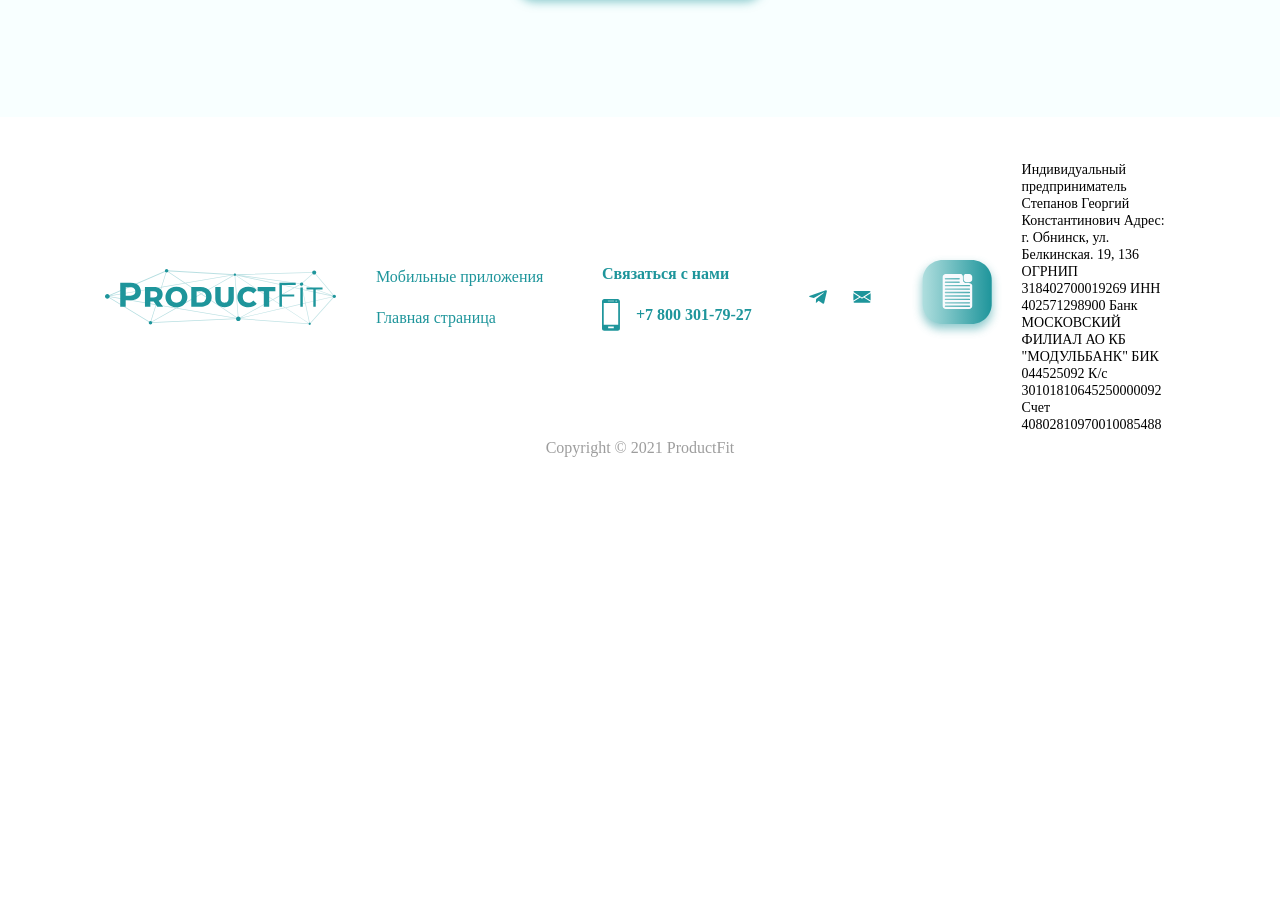
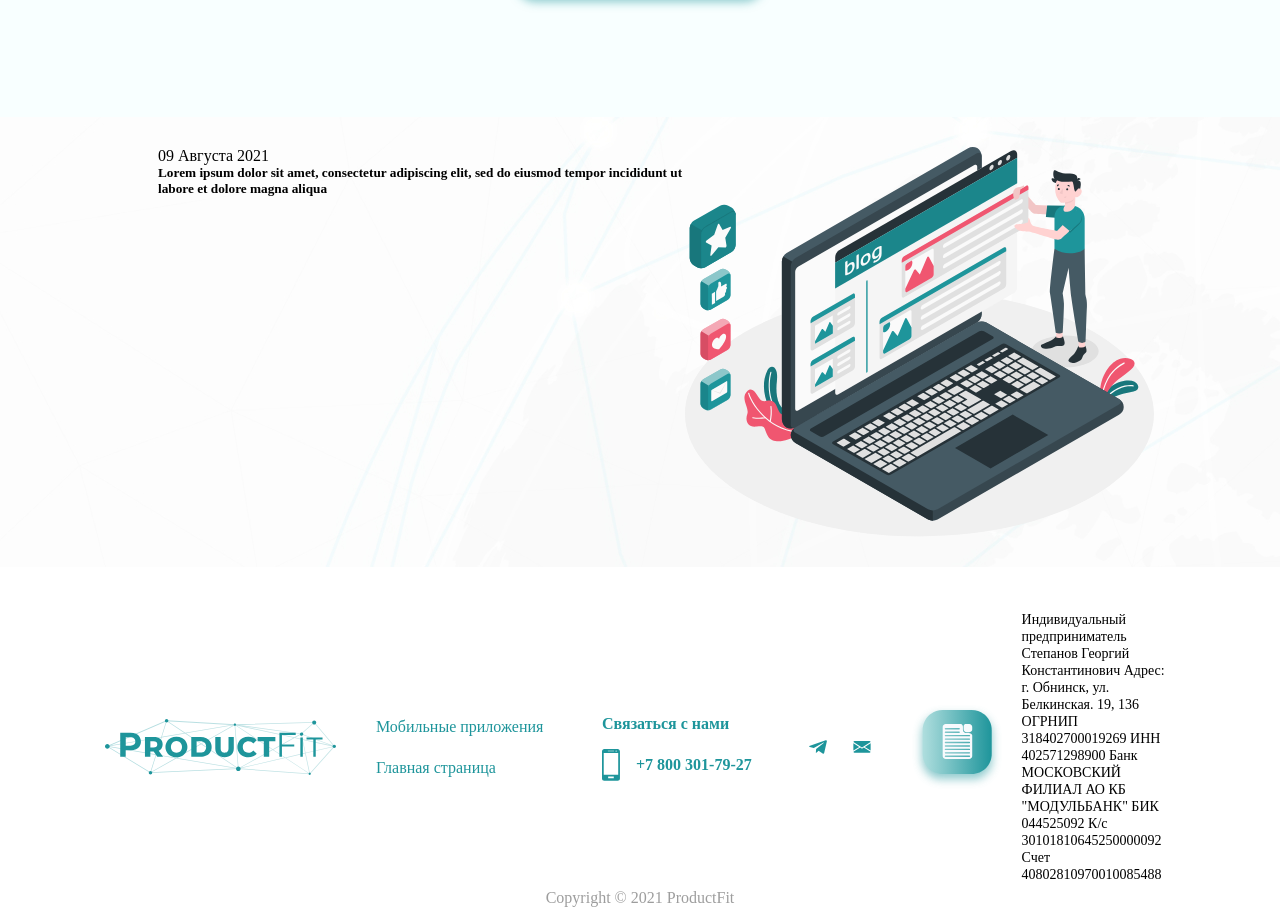
Before and after one commit to Maximb9/productFit, a website: page app/index.html in a window 1280 px wide. Shown: the part 3098-4005 px from the top of the page. Before the commit the page ends 3555 px from the top, so only its background shows below. Drawn offline with Linux system fonts and the light colour scheme; files whose address does not match are found by name; a web font is replaced by a local one.

Commit message:
section banner

```diff
--- a/app/index.html
+++ b/app/index.html
@@ -168,6 +168,18 @@
                     <button class="command__button">Все проекты</button>
                 </div>
             </section>
+            <section class="banner">
+                <div class="container">
+                    <div class="banner__inner">
+                        <div class="banner__info">
+                            <div class="banner__data">09 Августа 2021</div>
+                            <h5 class="banner__title">Lorem ipsum dolor sit amet, consectetur adipiscing elit, sed do
+                                eiusmod tempor incididunt ut labore et dolore magna aliqua</h5>
+                        </div>
+                        <img class="banner__image" src="images/Character.svg" alt="">
+                    </div>
+                </div>
+            </section>
         </main>
         <footer class="footer">
             <div class="footer__inner">
--- a/app/scss/style.scss
+++ b/app/scss/style.scss
@@ -431,3 +431,16 @@
         margin-bottom: 120px;
     }
 }
+
+.banner {
+    min-height: 450px;
+    background-image: url('images/61769.jpg');
+    background-repeat: no-repeat;
+
+
+    &__inner {
+        display: flex;
+        justify-content: space-between;
+        padding: 30px 126px 30px 158px;
+    }
+}
```
Also changed, not shown: app/css/style.min.css, app/images/61769.jpg (added), app/images/Character.svg (added).
